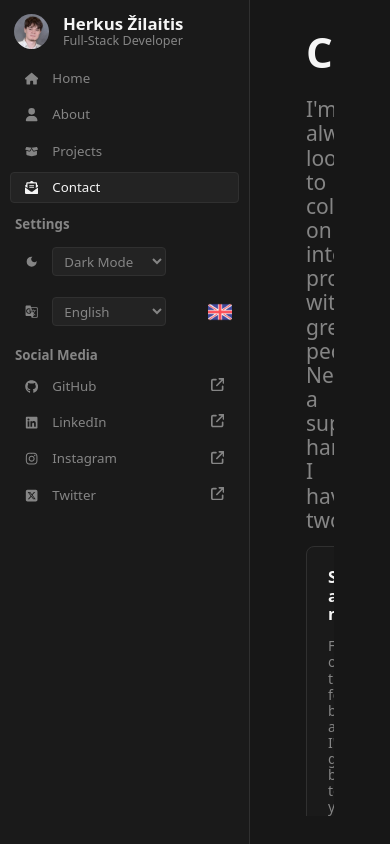
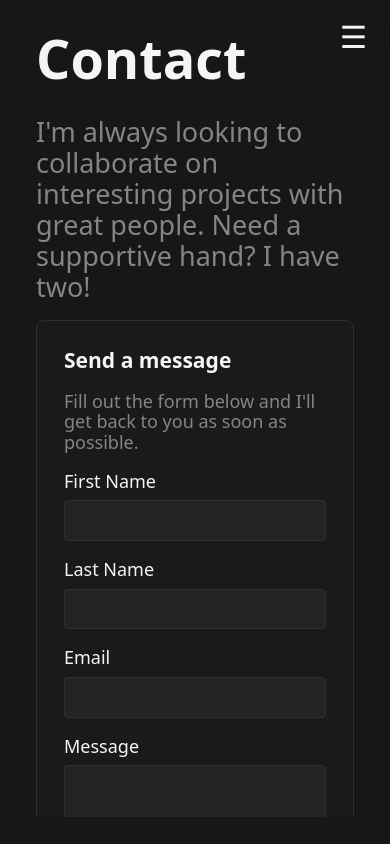
Before and after one commit to WhispererX/WhispererX.github.io, a React (Vite) app: page /contact in a window 390 px wide. Built offline with nearby package versions, Linux system fonts and the light colour scheme.

Commit message:
Add responsiveness

```diff
--- a/src/components/Rating.jsx
+++ b/src/components/Rating.jsx
@@ -27,5 +27,5 @@ export default function Rating({ rating = 0, maxRating = 5 }) {
 		);
 	});
 
-	return <div className="ratings">{stars}</div>;
+	return <div className="ratings" title={`${rating} out of ${maxRating}`}>{stars}</div>;
 }
--- a/src/components/Sidebar.jsx
+++ b/src/components/Sidebar.jsx
@@ -35,6 +35,8 @@ export default function Sidebar() {
 	const [flagIcon, setFlagIcon] = React.useState(
 		flags[getLanguage()] || FlagEn
 	);
+
+	const [sidebarOpen, setSidebarOpen] = React.useState(false);
 
 	React.useEffect(() => {
 		document.body.className = theme;
@@ -87,21 +89,49 @@ export default function Sidebar() {
 	}, [theme]);
 
 	return (
-		<div id="sidebarContainer">
+		<>
+			<button
+				className={`sidebar-toggle-btn${sidebarOpen ? ' open' : ''}`}
+				onClick={() => setSidebarOpen((v) => !v)}
+				aria-label={sidebarOpen ? 'Close sidebar' : 'Open sidebar'}>
+				{sidebarOpen ? '✕' : '☰'}
+			</button>
+
+			<div
+				className={`sidebar-overlay${sidebarOpen ? ' open' : ''}`}
+				onClick={sidebarOpen ? () => setSidebarOpen(false) : undefined}
+			/>
+			<div id="sidebarContainer" className={sidebarOpen ? 'open' : ''}>
 				<div id="sidebarHeader">
 					<img src={ProfilePicture} alt="Profile" id="profileImage" />
 					<span id="profileName">Herkus Žilaitis</span>
 					<span id="profileTitle">{locale.profileTitle}</span>
 				</div>
 				<ul className="sidebarLinks">
-				<SidebarItem icon={house} content={locale.home} href="/" />
-				<SidebarItem icon={about} content={locale.about} href="/about" />
+					<SidebarItem
+						icon={house}
+						content={locale.home}
+						href="/"
+						onClick={() => setSidebarOpen(false)}
+					/>
+					<SidebarItem
+						icon={about}
+						content={locale.about}
+						href="/about"
+						onClick={() => setSidebarOpen(false)}
+					/>
 					<SidebarItem
 						icon={projects}
 						content={locale.projects}
 						href="/projects"
+						onClick={() => setSidebarOpen(false)}
 					/>
-				<SidebarItem icon={contact} content={locale.contact} href="/contact" />
+					<SidebarItem
+						icon={contact}
+						content={locale.contact}
+						href="/contact"
+						onClick={() => setSidebarOpen(false)}
+					/>
 				</ul>
 				<span className="sidebarDivider">{locale.settings}</span>
 				<ul className="sidebarLinks">
@@ -137,27 +167,32 @@ export default function Sidebar() {
 						content="GitHub"
 						href="https://github.com/WhispererX"
 						external
+						onClick={() => setSidebarOpen(false)}
 					/>
 					<SidebarItem
 						icon={linkedin}
 						content="LinkedIn"
 						href="https://www.linkedin.com/in/herkus-%C5%BEilaitis-004b8434a/"
 						external
+						onClick={() => setSidebarOpen(false)}
 					/>
 					<SidebarItem
 						icon={instagram}
 						content="Instagram"
 						href="https://www.instagram.com/herkus.zz/"
 						external
+						onClick={() => setSidebarOpen(false)}
 					/>
 					<SidebarItem
 						icon={twitter}
 						content="Twitter"
 						href="https://x.com/WhispererMeta"
 						external
+						onClick={() => setSidebarOpen(false)}
 					/>
 				</ul>
 			</div>
+		</>
 	);
 }
 
--- a/src/styles/index.css
+++ b/src/styles/index.css
@@ -73,6 +73,7 @@ body {
 	margin: 0;
 	padding: 0 10px;
 	gap: 5px;
+	overflow: hidden;
 }
 
 .sidebarDivider {
@@ -337,6 +338,7 @@ span.tag {
 .languages li .tag {
 	display: inline-block;
 	min-width: 100px;
+	cursor: default;
 }
 
 /*======= PROJECTS =======*/
@@ -645,7 +647,8 @@ form {
 	max-width: 600px;
 }
 
-form h3, label {
+form h3,
+label {
 	color: var(--color-text);
 }
 
@@ -665,7 +668,8 @@ form h3, label {
 	gap: 0.5rem;
 }
 
-input, textarea {
+input,
+textarea {
 	background-color: var(--color-highlight);
 	color: var(--color-text);
 	border: 1px solid var(--color-border);
@@ -673,6 +677,11 @@ input, textarea {
 	padding: 0.5rem;
 	font-size: 1rem;
 	resize: vertical;
+}
+
+.formRow input {
+	max-width: 100%;
+	width: 100%;
 }
 
 .btnSubmit {
@@ -700,3 +709,144 @@ input, textarea {
 	font-weight: bold;
 	text-align: center;
 }
+
+/*======= RATINGS =======*/
+.languages li .tag:hover + .ratings,
+.ratings:hover {
+	color: var(--color-text);
+}
+
+.ratingStar,
+.ratingStar > svg {
+	transition: all 150ms ease-in-out;
+}
+.ratingStar:hover > svg {
+	text-shadow: 0 0 5px var(--color-highlight);
+	transform: scale(1.2);
+}
+
+/*======= RESPONSIVENESS =======*/
+.sidebar-toggle-btn {
+	position: fixed;
+	top: 1rem;
+	right: 1rem;
+	z-index: 2100;
+
+	color: var(--color-text);
+	background: none;
+	border: none;
+	border-radius: 8px;
+	width: 56px;
+	height: 56px;
+	display: none;
+	align-items: center;
+	justify-content: center;
+	font-size: 2.2rem;
+	box-shadow: 0 2px 8px rgba(0, 0, 0, 0.12);
+	cursor: pointer;
+	transition: color 0.2s, box-shadow 0.2s;
+}
+.sidebar-toggle-btn.open {
+	color: var(--color-text);
+}
+
+@media (max-width: 768px) {
+	.sidebar-toggle-btn {
+		display: flex;
+		width: 56px;
+		height: 56px;
+		font-size: 2.2rem;
+		top: 1rem;
+		right: 1rem;
+	}
+}
+
+@media (max-width: 480px) {
+	.sidebar-toggle-btn {
+		width: 48px;
+		height: 48px;
+		font-size: 1.7rem;
+		top: 0.7rem;
+		right: 0.7rem;
+	}
+
+	.formRow {
+		flex-direction: column;
+	}
+}
+
+.sidebar-overlay {
+	position: fixed;
+	left: 0;
+	top: 0;
+	width: 100vw;
+	height: 100vh;
+	z-index: 1999;
+	background: rgba(0, 0, 0, 0.5);
+	opacity: 0;
+	pointer-events: none;
+	transition: opacity 0.3s;
+}
+.sidebar-overlay.open {
+	opacity: 1;
+	pointer-events: auto;
+}
+
+#sidebarContainer.open {
+	pointer-events: auto;
+}
+@media (max-width: 768px) {
+	:root {
+		font-size: 18px;
+	}
+
+	#sidebarContainer {
+		position: fixed;
+		left: 0;
+		top: 0;
+		height: 100vh;
+		width: 80vw;
+		max-width: 340px;
+		min-width: 0;
+		transform: translateX(-100%);
+		border-right: none;
+		transition: transform 0.3s;
+		box-shadow: none;
+		z-index: 2000;
+	}
+	#sidebarContainer.open {
+		transform: translateX(0);
+		box-shadow: 0 0 0 100vw rgba(0, 0, 0, 0.5);
+		z-index: 2001;
+	}
+	.sidebar-toggle-btn {
+		width: 56px;
+		height: 56px;
+		font-size: 2.2rem;
+		top: 1rem;
+		right: 1rem;
+	}
+}
+@media (max-width: 480px) {
+	:root {
+		font-size: 18px;
+	}
+
+	main {
+		margin: 1.5rem 2rem;
+	}
+
+	#sidebarContainer {
+		width: 100vw;
+		max-width: 100vw;
+		padding-bottom: 2rem;
+	}
+
+	.sidebar-toggle-btn {
+		width: 48px;
+		height: 48px;
+		font-size: 1.7rem;
+		top: 0.7rem;
+		right: 0.7rem;
+	}
+}
--- a/src/views/About.jsx
+++ b/src/views/About.jsx
@@ -1,5 +1,5 @@
-import React from 'react'
-import useLocale from '../hooks/useLocale'
+import React from 'react';
+import useLocale from '../hooks/useLocale';
 import useIcons from '../hooks/useIcons';
 import Rating from '../components/Rating';
 
@@ -70,7 +70,7 @@ export default function About() {
 						</li>
 						<li>
 							<span className="tag">{locale.dutch}</span>
-						  <Rating rating={3} />
+							<Rating rating={2.5} />
 						</li>
 					</ul>
 				</>
```
Lines whose indentation alone changed are shown as unchanged.
